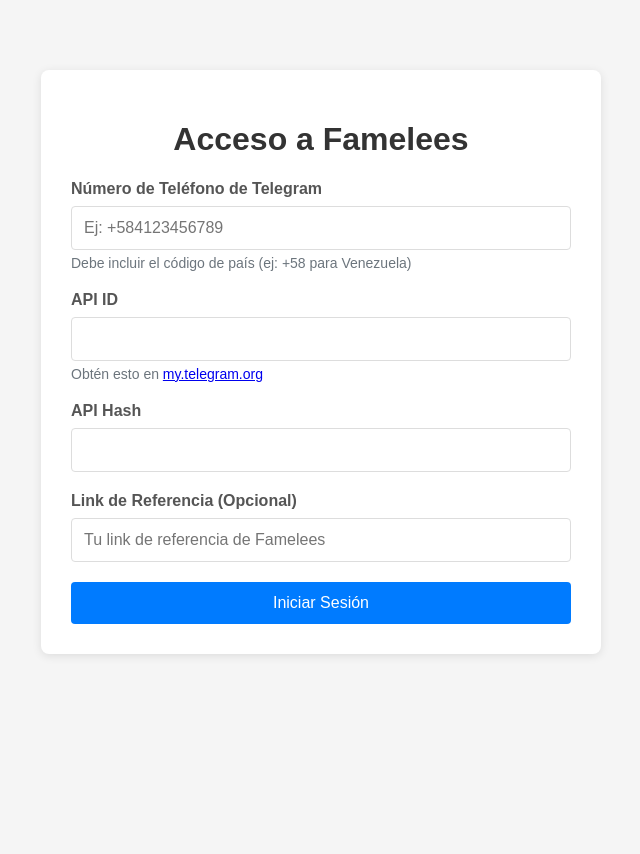
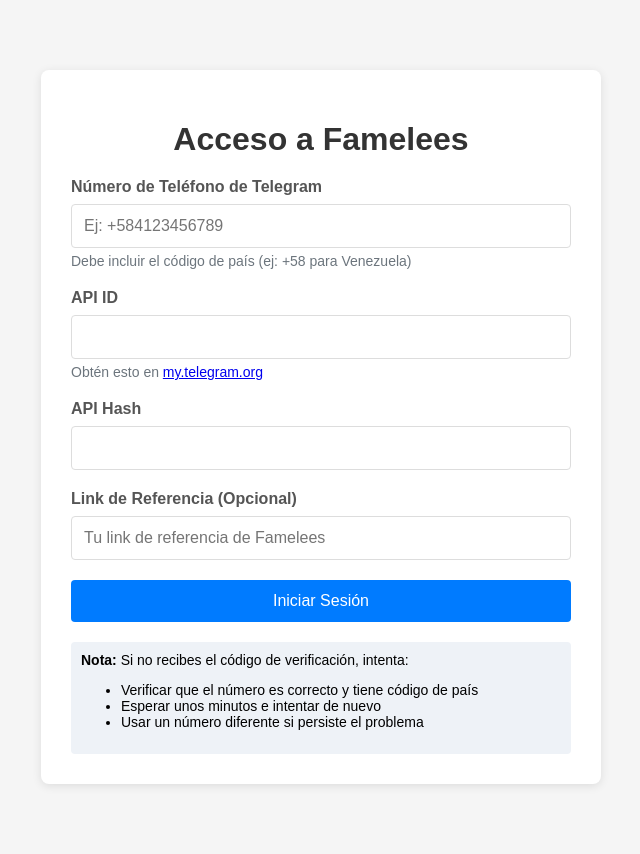
Before and after one commit to zafronock2028/Telegram-auto-poster-version-lite, a Flask app: page / in a window 1280 px wide. Shown: the whole page, without its empty margins (319-959 px from the left). Before the commit the page ends 656 px from the top, so only its background shows below. Run offline with Flask 3, Linux system fonts and the light colour scheme.

Commit message:
Update index.html

```diff
--- a/templates/index.html
+++ b/templates/index.html
@@ -21,6 +21,7 @@
         h1 {
             text-align: center;
             color: #333;
+            margin-bottom: 20px;
         }
         .form-group {
             margin-bottom: 20px;
@@ -49,9 +50,14 @@
             border-radius: 4px;
             font-size: 16px;
             cursor: pointer;
+            transition: background-color 0.3s;
         }
         button:hover {
             background-color: #0069d9;
+        }
+        button:disabled {
+            background-color: #6c757d;
+            cursor: not-allowed;
         }
         .error {
             color: #dc3545;
@@ -71,6 +77,13 @@
             margin-top: 5px;
             display: none;
         }
+        .form-note {
+            margin-top: 20px;
+            padding: 10px;
+            background-color: #eef2f7;
+            border-radius: 4px;
+            font-size: 14px;
+        }
     </style>
     <script>
         function validatePhone() {
@@ -80,6 +93,13 @@
                 return false;
             }
             document.getElementById('phone-error').style.display = 'none';
+            return true;
+        }
+
+        function preventDoubleSubmit() {
+            const btn = document.getElementById('login-btn');
+            btn.disabled = true;
+            btn.textContent = 'Enviando código...';
             return true;
         }
     </script>
@@ -92,7 +112,7 @@
         <div class="error">{{ error }}</div>
         {% endif %}
 
-        <form method="POST" action="/" onsubmit="return validatePhone()">
+        <form method="POST" action="/" onsubmit="return validatePhone() && preventDoubleSubmit()">
             <div class="form-group">
                 <label for="phone">Número de Teléfono de Telegram</label>
                 <input type="tel" id="phone" name="phone" required
@@ -119,7 +139,16 @@
                 <input type="text" id="ref_link" name="ref_link" placeholder="Tu link de referencia de Famelees">
             </div>
 
-            <button type="submit">Iniciar Sesión</button>
+            <button type="submit" id="login-btn">Iniciar Sesión</button>
+
+            <div class="form-note">
+                <strong>Nota:</strong> Si no recibes el código de verificación, intenta:
+                <ul>
+                    <li>Verificar que el número es correcto y tiene código de país</li>
+                    <li>Esperar unos minutos e intentar de nuevo</li>
+                    <li>Usar un número diferente si persiste el problema</li>
+                </ul>
+            </div>
         </form>
     </div>
 </body>
```
